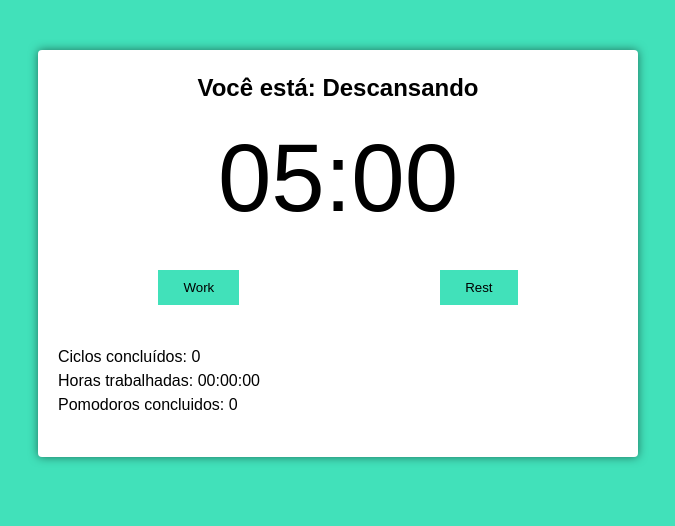
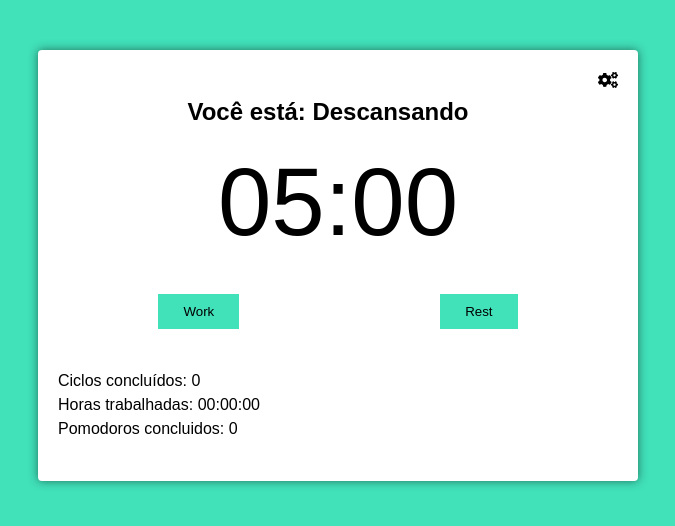
Before and after one commit to marcelopython/Pomodoro, a React (Create React App) app: page / in a window 1280 px wide. Shown: the top 526 px of the page, without its empty margins (302-977 px from the left). Built offline with nearby package versions, Linux system fonts and the light colour scheme.

Commit message:
modal de configuraçao

```diff
--- a/package.json
+++ b/package.json
@@ -12,11 +12,14 @@
     "@types/react-dom": "^16.9.10",
     "react": "^17.0.1",
     "react-dom": "^17.0.1",
+    "react-icons": "^4.1.0",
+    "react-modal": "^3.12.1",
     "react-scripts": "4.0.1",
     "typescript": "^4.1.2",
     "web-vitals": "^0.2.4"
   },
   "devDependencies": {
+    "@types/react-modal": "^3.10.6",
     "@typescript-eslint/eslint-plugin": "^3.3.0",
     "@typescript-eslint/parser": "^3.3.0",
     "eslint-config-prettier": "^6.11.0",
--- /dev/null
+++ b/src/components/configuration-time.tsx
@@ -0,0 +1,18 @@
+import React from 'react';
+import './configurationTime.css';
+import {ModalConfiguration} from './modal';
+
+export default class ConfigurationTime extends React.Component{
+
+    constructor(props = false){
+        super(props);
+    }
+
+    render(): JSX.Element{
+        return (
+            <div className="configuration">
+                <ModalConfiguration/>
+            </div>
+        )
+    }
+}
--- /dev/null
+++ b/src/components/configurationTime.css
@@ -0,0 +1,10 @@
+.configuration{
+    display: flex;
+    float: right;
+}
+.configuration button{
+    background-color: rgba(0,0,0,0);
+    font-size: 20px;
+    margin:0 0;
+    padding: 0 0;
+}
--- /dev/null
+++ b/src/components/css/modal.css
@@ -0,0 +1,10 @@
+.modal-header{
+    display: flex;
+    float: right;
+}
+
+.close-modal{
+    border: 0;
+    background-color: rgba(0,0,0,0);
+    cursor:pointer;
+}
--- /dev/null
+++ b/src/components/modal.tsx
@@ -0,0 +1,54 @@
+import React from 'react';
+import Modal from 'react-modal';
+import {FaCogs, FaTimes} from "react-icons/fa";
+import './css/modal.css';
+
+const customStyles = {
+    content: {
+        top: '50%',
+        left: '50%',
+        right: 'auto',
+        bottom: 'auto',
+        marginRight: '-50%',
+        transform: 'translate(-50%, -50%)',
+        height: '350px',
+        width:'60%'
+    }
+};
+
+Modal.setAppElement('#root')
+
+export function ModalConfiguration(): JSX.Element {
+
+    const [modalIsOpen, setIsOpen] = React.useState(false);
+    function openModal() {
+        setIsOpen(true);
+    }
+
+    function afterOpenModal() {
+    }
+
+    function closeModal() {
+        setIsOpen(false);
+    }
+
+    return (
+        <div>
+            <button onClick={openModal}><FaCogs/></button>
+            <Modal
+                isOpen={modalIsOpen}
+                onAfterOpen={afterOpenModal}
+                onRequestClose={closeModal}
+                style={customStyles}
+                contentLabel="Example Modal"
+            >
+                <div className="modal-header">
+                    <button onClick={closeModal} className="close-modal"><FaTimes/></button>
+                </div>
+                <div className="modal-body">
+
+                </div>
+            </Modal>
+        </div>
+    );
+}
--- a/src/components/pomodoro-timer.tsx
+++ b/src/components/pomodoro-timer.tsx
@@ -3,11 +3,11 @@ import { useInterval } from '../hooks/use-interval'
 import { secoundsToTime } from '../utils/seconds-to-time';
 import { Button } from './button';
 import { Timer } from './timer';
+import ConfigurationTime from './configuration-time'
 const bellStart = require('../sounds/bell-start.mp3');
 const bellFinish = require('../sounds/bell-finish.mp3');
 const audioStartWorking = new Audio(bellStart.default);
 const audioFinishWorking = new Audio(bellFinish.default);
-
 interface Props {
     pomodoroTime: number;
     shortRestTime: number;
@@ -29,7 +29,7 @@ export function PomodoroTimer(props: Props): JSX.Element {
 
     useInterval(() => {
         setMainTime(mainTime - 1);
-        if ( working ) setFullWorkingTime(fullWorkingTime + 1);
+        if (working) setFullWorkingTime(fullWorkingTime + 1);
 
     }, timeCounting ? 1000 : null);
 
@@ -109,7 +109,11 @@ export function PomodoroTimer(props: Props): JSX.Element {
 
     return (
         <div className="pomodoro">
-            <h2>Você está: {working ? 'Trabalhando' : 'Descansando'}</h2>
+            <div className="header">
+                <ConfigurationTime />
+                <br/>
+                <h2>Você está: {working ? 'Trabalhando' : 'Descansando'}</h2>
+            </div>
             <Timer mainTime={mainTime} />
             <div className="controls">
                 <Button text="Work" onclick={() => configurerWork()} />
```
Also changed, not shown: 2 other files (tests, documents, lock files or other folders).
